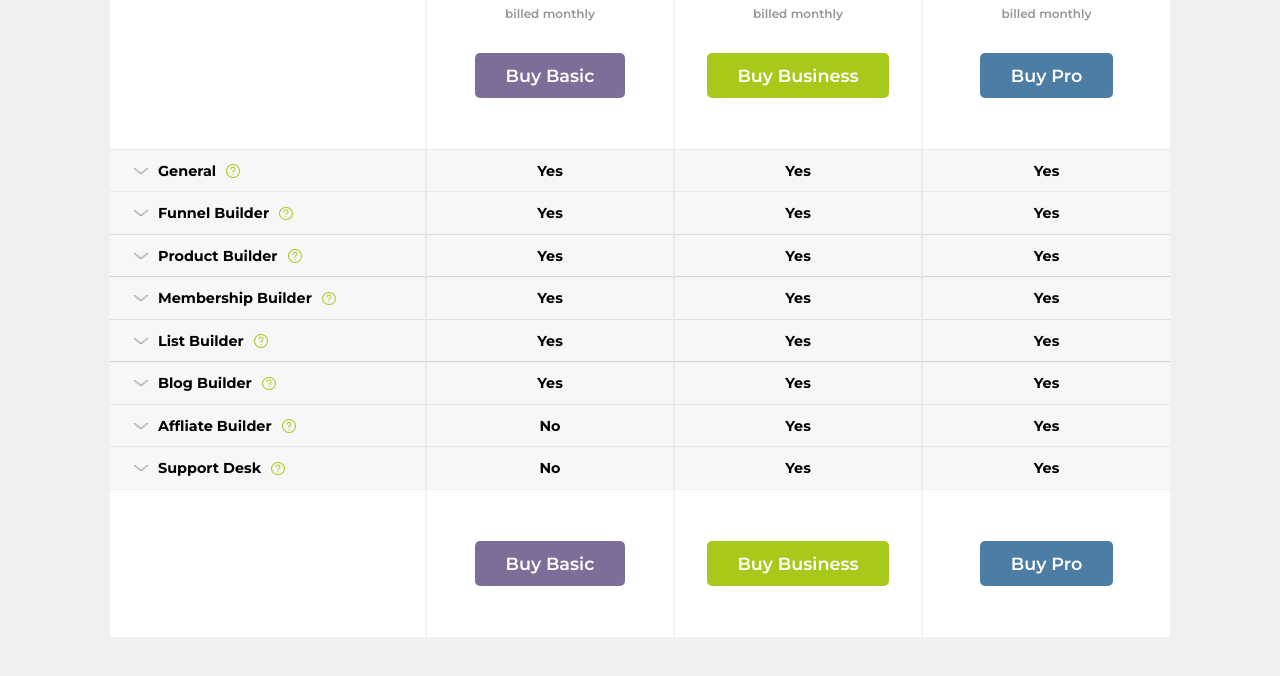
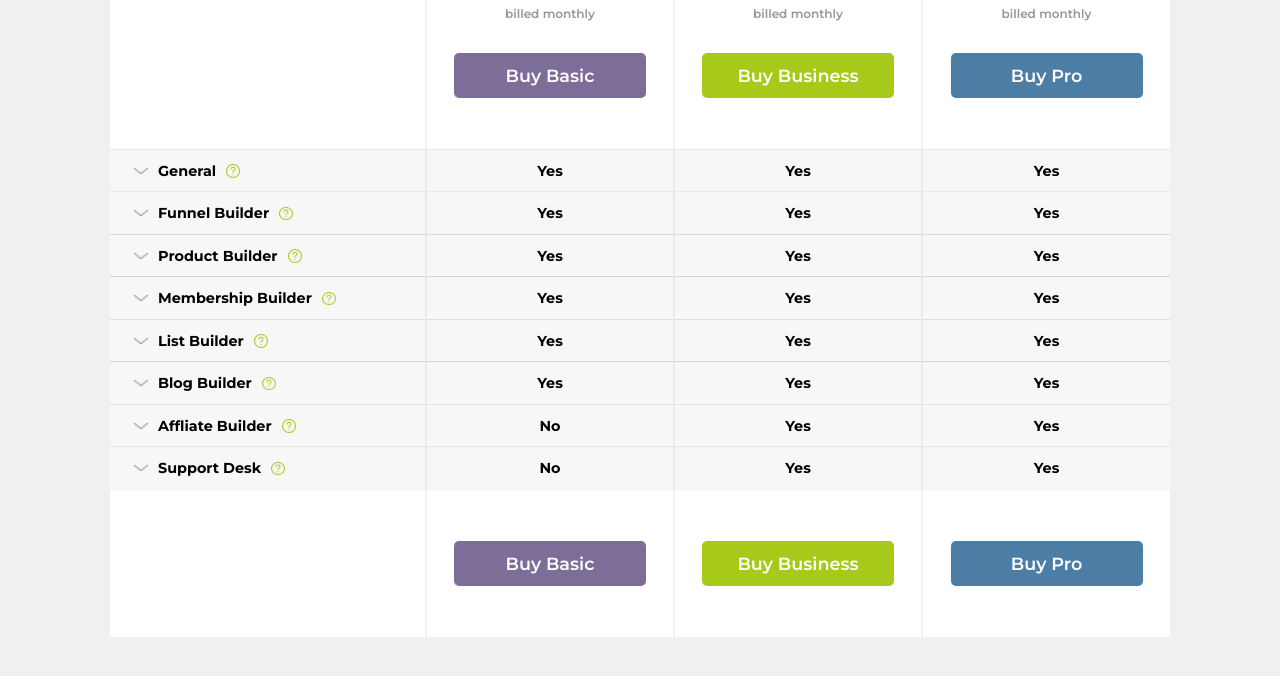
Before and after one commit to TropicolX/Pricing-Table-Test, a plain HTML site: page index.html in a window 1280 px wide. Shown: the part 190-866 px from the top of the page. Drawn offline with Linux system fonts and the light colour scheme.

Commit message:
button fix

```diff
--- a/css/style.css
+++ b/css/style.css
@@ -43,6 +43,7 @@ img {
 .btn-primary, .btn-secondary, .btn-tertiary {
   display: inline-block;
   border-radius: 5px;
+  width: 12rem;
   padding: 12px 1.9rem;
   margin: 3px;
   color: #fff;
```
